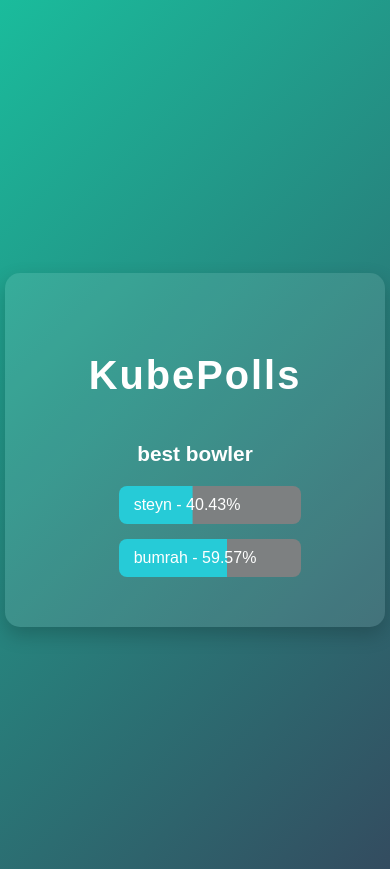
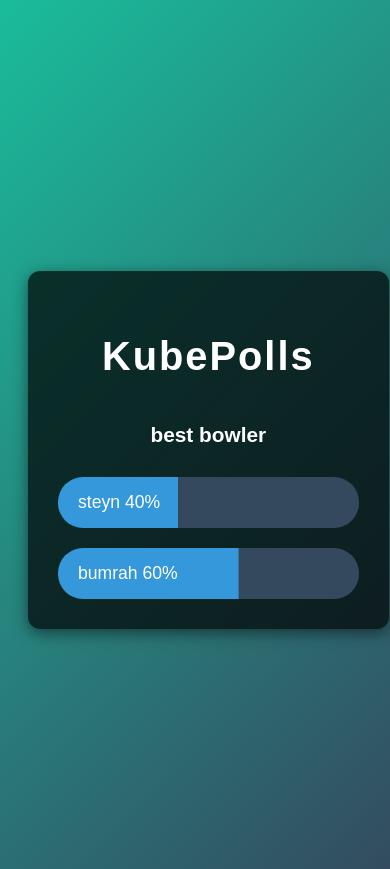
Before and after one commit to Maharavan/kubePolls, a Django app: page /poll-results/?question_id=1 in a window 390 px wide. Shown: the top 869 px of the page. Run offline with Django 4.2, Linux system fonts and the light colour scheme; data comes from the database, SQL or seed files in the repository; both versions use the stored data as it was after the commit.

Commit message:
Html content fixed

```diff
--- a/django/members/static/css/pollResult.css
+++ b/django/members/static/css/pollResult.css
@@ -13,7 +13,7 @@ body {
 }
 
 
-  h3 {
+h2 {
   font-size: calc(1.2rem + 2vw);
   color: #fff;
   margin-bottom: 20px;
@@ -31,8 +31,9 @@ body {
   animation: fadeIn 2s ease-out 0.5s;
 }
 
+
 button {
-    background-color: #3498db;
+  background-color: #34db8d;
   color: #fff;
   padding: 12px 25px;
   border: none;
@@ -49,44 +50,47 @@ body {
   box-shadow: 0 6px 20px rgba(0, 0, 0, 0.3);
 }
 
+.poll-container {
+  background: rgba(0, 0, 0, 0.7);
+  padding: 30px;
+  border-radius: 12px;
+  box-shadow: 0 4px 15px rgba(0, 0, 0, 0.5);
+  width: 90%;
+  max-width: 600px;
+  margin: 50px auto;
+  text-align: center;
+  color: #fff;
+}
+
+.question {
+  margin-bottom: 30px;
+}
+
 .choices {
   display: flex;
   flex-direction: column;
-    align-items: stretch;
-    gap: 15px;
-    margin-bottom: 10px;
+  gap: 20px;
 }
 
 .choice-option {
-    background-color: #7d8081;
-    background-image: linear-gradient(to right, #26cbd7, #26cbd7);
+  position: relative;
+  background: linear-gradient(to right, #3498db, #3498db) no-repeat, #34495e;
+  background-size: 0% 100%; /* default in case */
   background-repeat: no-repeat;
-    background-size: 0% 100%;
+  background-position: left center;
+  border-radius: 25px;
+  padding: 15px 20px;
+  font-size: 1.1rem;
+  color: white;
+  transition: background-size 1s ease;
+  overflow: hidden;
   display: flex;
+  justify-content: space-between;
   align-items: center;
-    justify-content: flex-start;
-    padding: 10px 15px;
-    border-radius: 8px;
-    cursor: pointer;
-    transition: background-size 0.4s ease, background-color 0.2s ease;
-    width: 100%;
-    text-align: left;
-  }
-  .choice-option:hover {
-    background-color: rgba(255, 255, 255, 0.25);
+  cursor: default;
 }
 
 
-  .poll-container {
-  background-color: rgba(255, 255, 255, 0.1);
-  padding: 40px;
-  border-radius: 15px;
-  box-shadow: 0 8px 20px rgba(0, 0, 0, 0.2);
-  width: 90%;
-  max-width: 500px;
-  text-align: center;
-  justify-items: center;
-  }
 
 @keyframes bodyAnimation {
   0% {
@@ -121,7 +125,7 @@ body {
     width: 90%;
   }
 
-    h3 {
+  h2 {
     font-size: calc(2rem + 2vw);
   }
 }
@@ -197,7 +201,7 @@ body {
     width: 90%;
   }
 
-    h3 {
+  h2 {
     font-size: calc(2rem + 2vw);
   }
 }
--- a/django/members/templates/livePolls.html
+++ b/django/members/templates/livePolls.html
@@ -10,7 +10,7 @@
 </head>
 <body>
     <div class="poll-container">
-        <h3><i class="fas fa-vote-yea"></i> KubePolls</h3>
+        <h2><i class="fas fa-vote-yea"></i> KubePolls</h2>
         <form method="POST" action="{% url 'live-polls' %}">
             {% csrf_token %}
 
--- a/django/members/templates/pollResults.html
+++ b/django/members/templates/pollResults.html
@@ -10,7 +10,7 @@
 </head>
 <body>
     <div class="poll-container">
-        <h3><i class="fas fa-vote-yea"></i> KubePolls</h3>
+        <h2><i class="fas fa-vote-yea"></i> KubePolls</h2>
 
         <div class="question">
             <p>{{ question_text }}</p>
@@ -20,8 +20,9 @@
             <div class="choices">
                 {% for choice in choices %}
                     <label class="choice-option" style="background-size: {{ choice.percent }}% 100%;">
-                        {{ choice.choice }} - {{ choice.percent }}%
+                        {{ choice.choice }}  {{ choice.percent }}%
                     </label>
+
                 {% endfor %}
             </div>
         {% else %}
--- a/django/members/templates/viewPolls.html
+++ b/django/members/templates/viewPolls.html
@@ -37,6 +37,7 @@
                             <label class="question-text" >{{ question.question }}</label>
                         </a>
                         <label class="date">Posted on {{question.date}}</label>
+                        <a href="/poll-results/?question_id={{question.id}}" class="result-button">View Results</a>
                     </div>
                 {% endfor %}
             </div>
--- a/django/members/views.py
+++ b/django/members/views.py
@@ -85,7 +85,7 @@ def poll_results(request):
     total_votes = sum(ch.vote for ch in choices)
 
     for ch in choices:
-        ch.percent = round((ch.vote / total_votes) * 100, 2) if total_votes > 0 else 0
+        ch.percent = round((ch.vote / total_votes) * 100) if total_votes > 0 else 0
 
     template = loader.get_template('pollResults.html')
     context = {
```
Also changed, not shown: django/members/static/css/livePoll.css (+38 -27 lines), django/members/static/css/style.css (+23 -2 lines), django/db.sqlite3. Lines whose indentation alone changed are shown as unchanged.
